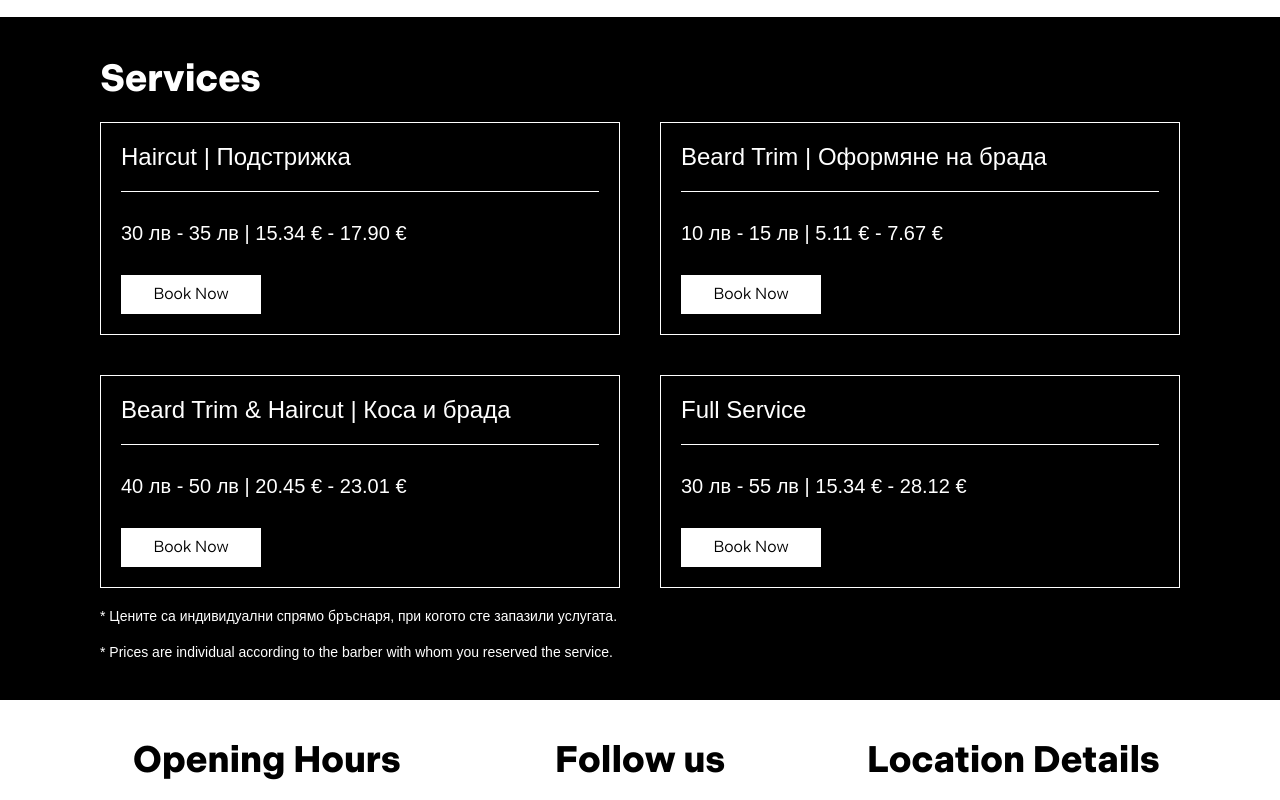
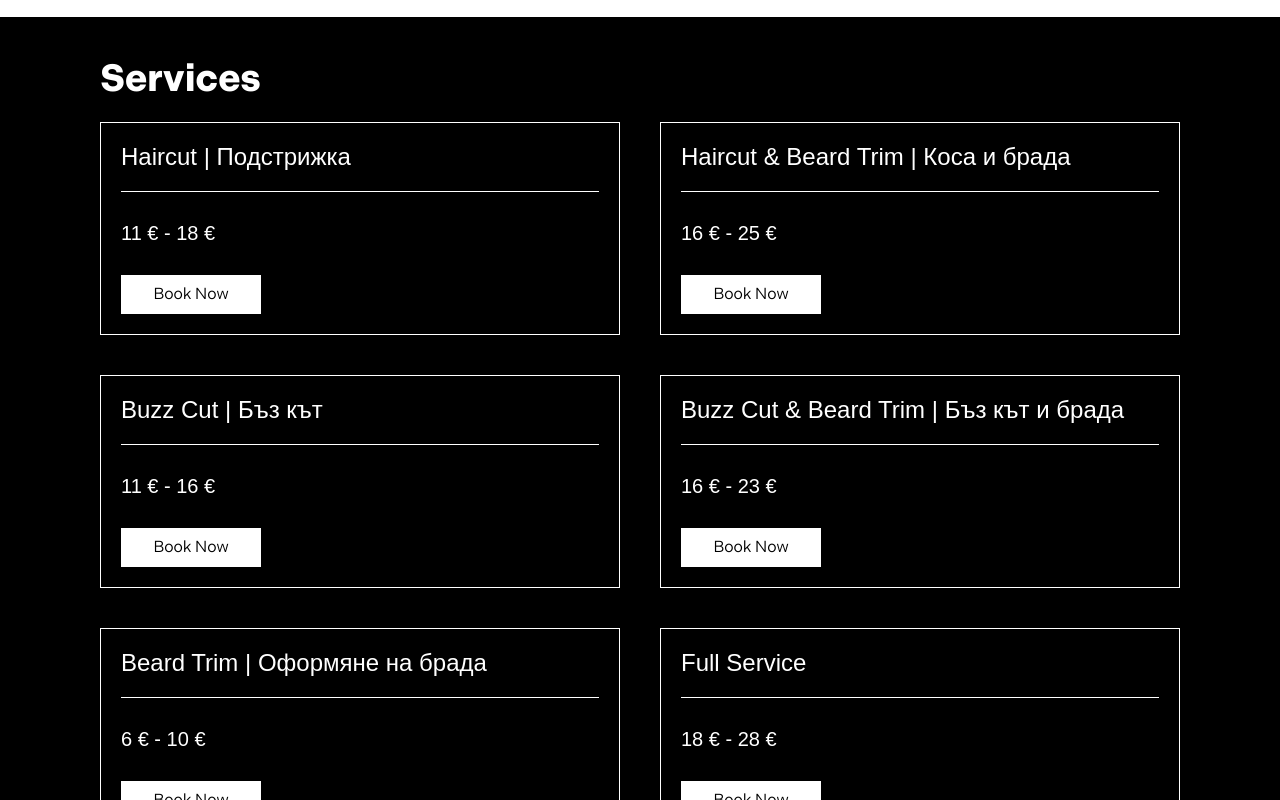
Before and after one commit to BoychoDzhorgov/CleanCuts, a React (Create React App) app: page / in a window 1280 px wide. Shown: the part 1340-2140 px from the top of the page. Built offline with nearby package versions, Linux system fonts and the light colour scheme.

Commit message:
prices updated

```diff
--- a/src/components/services-section/services-section.jsx
+++ b/src/components/services-section/services-section.jsx
@@ -6,19 +6,27 @@ export default function ServicesSection() {
     const cards = [
         {
             title: "Haircut | Подстрижка",
-            price: "30 лв - 35 лв | 15.34 € - 17.90 €",
+            price: "11 € - 18 €",
+        },
+        {
+            title: "Haircut & Beard Trim | Коса и брада",
+            price: "16 € - 25 €",
+        },
+        {
+            title: "Buzz Cut | Бъз кът",
+            price: "11 € - 16 €",
+        },
+        {
+            title: "Buzz Cut & Beard Trim | Бъз кът и брада",
+            price: "16 € - 23 €",
         },
         {
             title: "Beard Trim | Оформяне на брада",
-            price: "10 лв - 15 лв | 5.11 € - 7.67 €",
-        },
-        {
-            title: "Beard Trim & Haircut | Коса и брада",
-            price: "40 лв - 50 лв | 20.45 € - 23.01 €",
+            price: "6 € - 10 €",
         },
         {
             title: "Full Service",
-            price: "30 лв - 55 лв | 15.34 € - 28.12 €",
+            price: "18 € - 28 €",
         },
     ]
 
```
